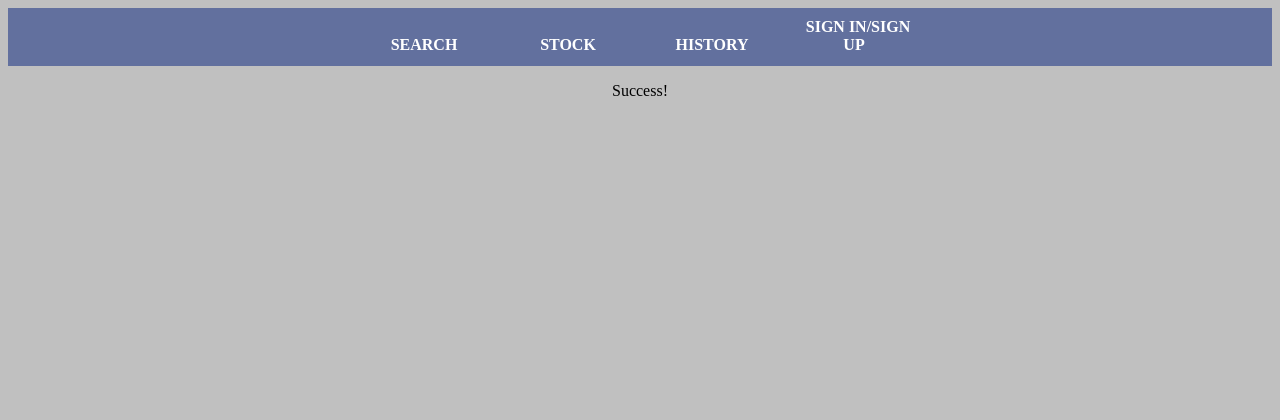
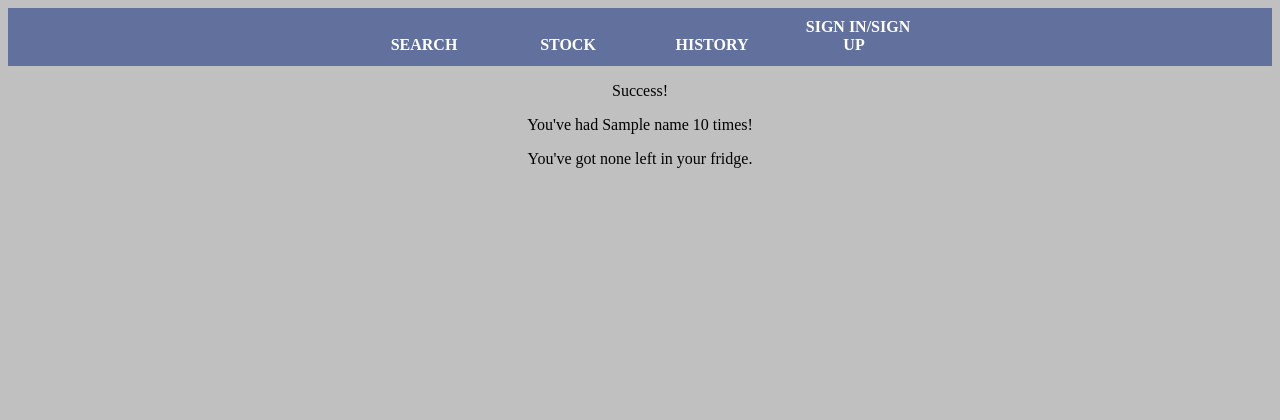
Before and after one commit to marshall91/beerstock, a Django app: template templates/beers/success.html in a window 1280 px wide. Shown: the top 420 px of the page. Run offline with Django 3.2, Linux system fonts and the light colour scheme; the template is opened without the code that fills it: most values are stand-ins (such as "Sample title", 1, 10 or a date in 2020); parts of the project's set-up code (start-up, migrations or seed data) failed here and were passed over.

Commit message:
added more to checkout success page

```diff
--- a/templates/beers/success.html
+++ b/templates/beers/success.html
@@ -5,5 +5,11 @@
 
 <body bgcolor="silver">
 	<p align="center">Success!</p>
+    <p align="center">You've had {{ name }} {{ amount }} times!</p>
+    {% if left > 0 %}
+        <p align="center">You've got {{ left }} in your fridge.</p>
+    {% else %}
+        <p align="center">You've got none left in your fridge.</p>
+    {% endif %}
 </body>
 {% include "beers/footer.html" %}
```
Also changed, not shown: beers/views.py (+4 -4 lines).
